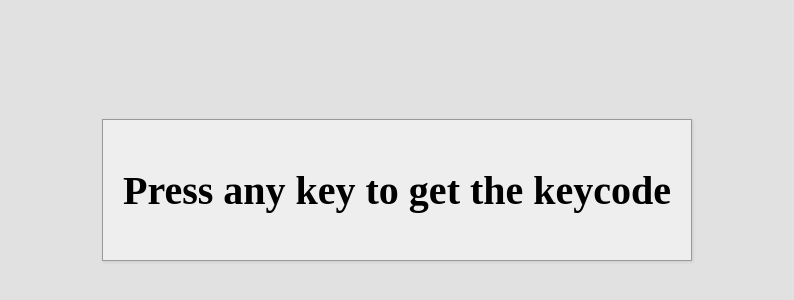
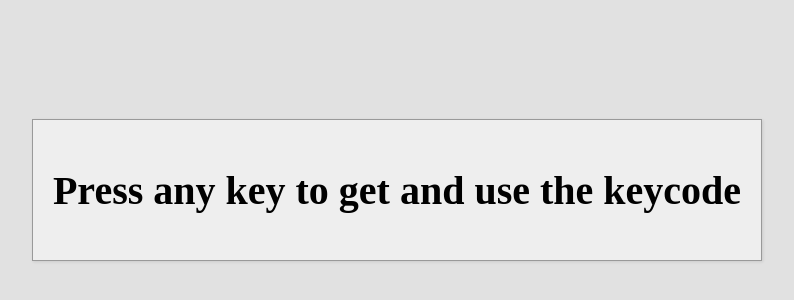
Before and after one commit to surya330/Key-codes, a plain HTML site: page index.html in a window 1280 px wide. Shown: the part 210-510 px from the top of the page, without its empty margins (243-1037 px from the left). Drawn offline with Linux system fonts and the light colour scheme.

```diff
--- a/index.html
+++ b/index.html
@@ -10,7 +10,7 @@
 <body>
     <div id = "insert">
         <div class = "key">
-            <h1>Press any key to get the keycode</h1>
+            <h1>Press any key to get and use the keycode</h1>
         </div>
     </div>
     <script src="app.js"></script>
--- /dev/null
+++ b/www.css
@@ -0,0 +1 @@
+/*nothing*/
```
